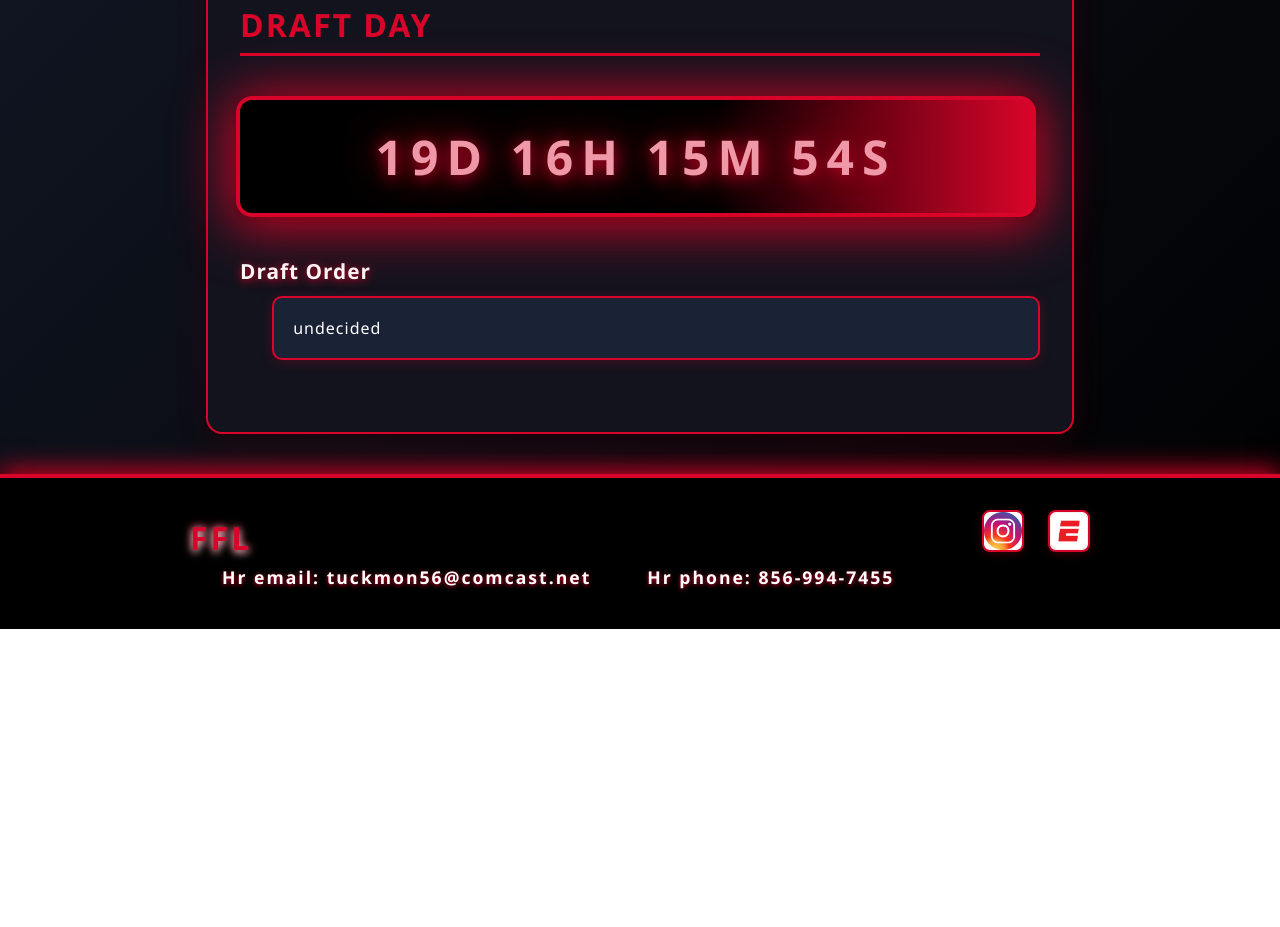
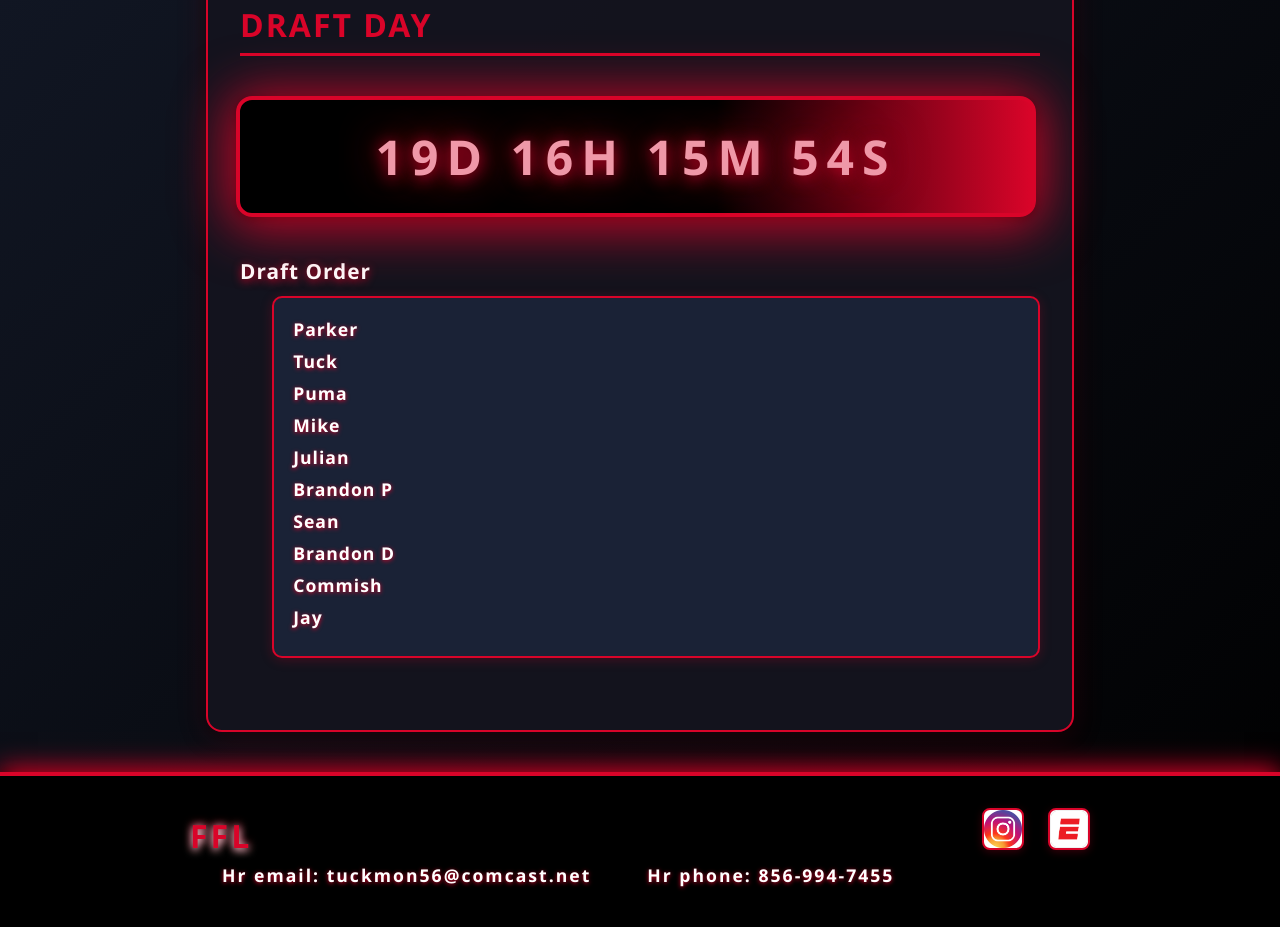
Before and after one commit to FantastyFootball/Fantasty2025, a plain HTML site: page index.html in a window 1280 px wide. Shown: the part 1203-2130 px from the top of the page. Before the commit the page ends 1832 px from the top, so only its background shows below. Drawn offline with Linux system fonts and the light colour scheme.

Commit message:
Draft Order added to the index.html file.

```diff
--- a/index.html
+++ b/index.html
@@ -49,18 +49,16 @@
             <div id="countdown"></div>
             <h3>Draft Order</h3>
             <ol id="draft-order">
-                undecided
-                <!-- Uncomment the following lines when draft order is finalized -->
-                <!-- <li>Commish</li>
-                <li>Sean</li>
-                <li>B Petty</li>
+                <li>Parker</li>
                 <li>Tuck</li>
                 <li>Puma</li>
+                <li>Mike</li>
                 <li>Julian</li>
+                <li>Brandon P</li>
+                <li>Sean</li>
                 <li>Brandon D</li>
-                <li>Mike</li>
+                <li>Commish</li>
                 <li>Jay</li>
-                <li>Parker</li> -->
             </ol>
         </section>
     </main>
```
